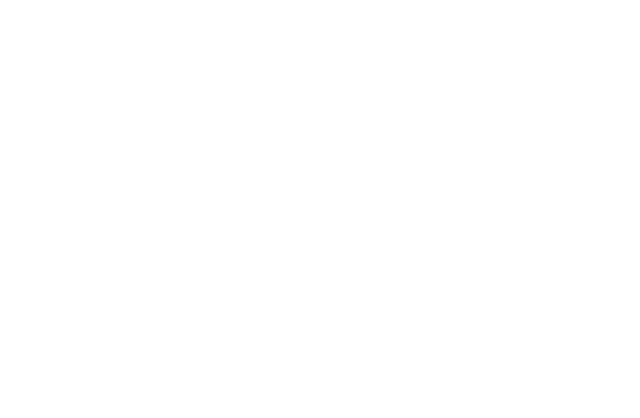
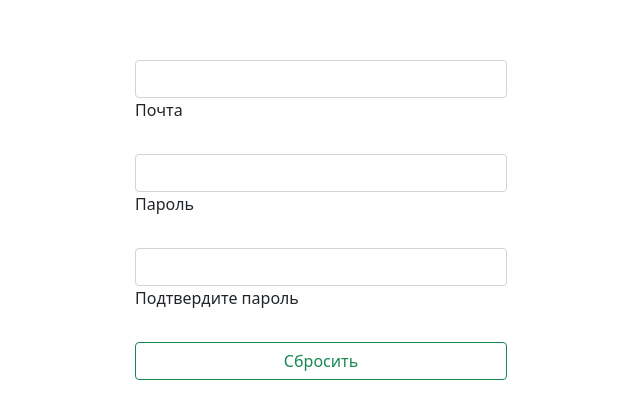
Before and after one commit to tsakaevakhmad/UWM-Client, a React (Create React App) app: page /authorization/resetpassword in a window 1280 px wide. Shown: the part 164-582 px from the top of the page, without its empty margins (319-959 px from the left). Built offline with nearby package versions, Linux system fonts and the light colour scheme.

Commit message:
Forgot password, confirm accaunt

```diff
--- a/src/Axios/AuthorizationsServices.js
+++ b/src/Axios/AuthorizationsServices.js
@@ -6,7 +6,7 @@
 
     async Register(register) {
         try {
-            return await this.axios.instance.post(`/Authorization/Register`, register)
+            return await this.axios.instance.post(`/authorization/register`, register)
         }
         catch (error) {
             console.error(error.status)
@@ -15,7 +15,7 @@
 
     async login(login) {
         try {
-            const token = await this.axios.instance.post(`/Authorization/Login`, login)
+            const token = await this.axios.instance.post(`/authorization/login`, login)
             await localStorage.setItem("Authorization", `Bearer ${token.data.token}`)
             return token
         }
@@ -28,7 +28,7 @@
     async logout() {
         try {
             await localStorage.removeItem("Authorization")
-            window.location.href = '/Authorization/Login';
+            window.location.href = '/authorization/login';
         }
         catch (error) {
             console.error(error)
--- a/src/Components/AuthorizationComponents/Authorization.js
+++ b/src/Components/AuthorizationComponents/Authorization.js
@@ -2,6 +2,8 @@
 import Login from './Login';
 import Registration from './Registration';
 import ForgotPassword from './ForgotPassword';
+import ConfirmAccaunt from './ConfirmAccaunt';
+import ResetPassword from './ResetPassword';
 import { Routes, Route, } from "react-router-dom";
 
 export default class Authorization extends Component {
@@ -17,8 +19,8 @@
                     <Route path="login" element={<Login />} />
                     <Route path="registration" element={<Registration />} />
                     <Route path="forgotpassword" element={< ForgotPassword />} />
-                    <Route path="resetpassword/:code" element={< ForgotPassword />} />
-                    <Route path="confirmaccaunt/:email/:code" element={< ForgotPassword />} />
+                    <Route path="resetpassword" element={< ResetPassword />} />
+                    <Route path="confirmaccaunt" element={< ConfirmAccaunt />} />
                 </Routes>
             </>
         )
--- a/src/Components/AuthorizationComponents/ConfirmAccaunt.js
+++ b/src/Components/AuthorizationComponents/ConfirmAccaunt.js
@@ -1,13 +1,14 @@
 import React from 'react'
-import { useParams, Navigate } from 'react-router-dom'
+import { Link, useSearchParams } from 'react-router-dom'
 
-import {
-    Link,
-} from "react-router-dom";
+export default function ConfirmAccaunt(props) {
 
-export default function ConfirmAccaunt() {
+    const [searchParams] = useSearchParams();
+
+    const code = searchParams.get("code");
+    const email = searchParams.get("email");
 
     return (
-        <div>ConfirmAccaunt</div>
+        <div className="centerContentBox col-4">{code} {email}</div>
     )
 }
--- a/src/Components/AuthorizationComponents/ResetPassword.js
+++ b/src/Components/AuthorizationComponents/ResetPassword.js
@@ -1,26 +1,39 @@
 import React from 'react'
+import { useParams, Navigate, useSearchParams } from 'react-router-dom'
 
-export default function ResetPassword() {
+export default function ResetPassword(props) {
+
+    const [searchParams, setSearchParams] = useSearchParams();
+
+    const code = searchParams.get("code");
+
+    async function handleChange(e) {
+        const { name, value } = e.target;
+        await this.setState({
+            [name]: value
+        });
+    }
+
     return (
-        <div>
+        <div className="centerContentBox col-4">
             <form>
-
+                <p/> {code}
                 <div className="form-outline mb-4">
-                    <input type="email" id="form2" name="email" onChange={this.handleChange} className="form-control" />
+                    <input type="email" id="form2" name="email" onChange={handleChange} className="form-control" />
                     <label className="form-label" htmlFor="form2">Почта</label>
                 </div>
 
                 <div className="form-outline mb-4">
-                    <input type="password" id="form3" name="password" onChange={this.handleChange} className="form-control" />
+                    <input type="password" id="form3" name="password" onChange={handleChange} className="form-control" />
                     <label className="form-label" htmlFor="form3">Пароль</label>
                 </div>
 
                 <div className="form-outline mb-4">
-                    <input type="password" id="form4" name="confirmPassword" onChange={this.handleChange} className="form-control" />
+                    <input type="password" id="form4" name="confirmPassword" onChange={handleChange} className="form-control" />
                     <label className="form-label" htmlFor="form4">Подтвердите пароль</label>
                 </div>
 
-                <button type="button" onClick={this.registering} className="btn btn-outline-success col-12 mb-4">Сбросить</button>
+                <button type="button" className="btn btn-outline-success col-12 mb-4">Сбросить</button>
             </form>
         </div>
     )
```
